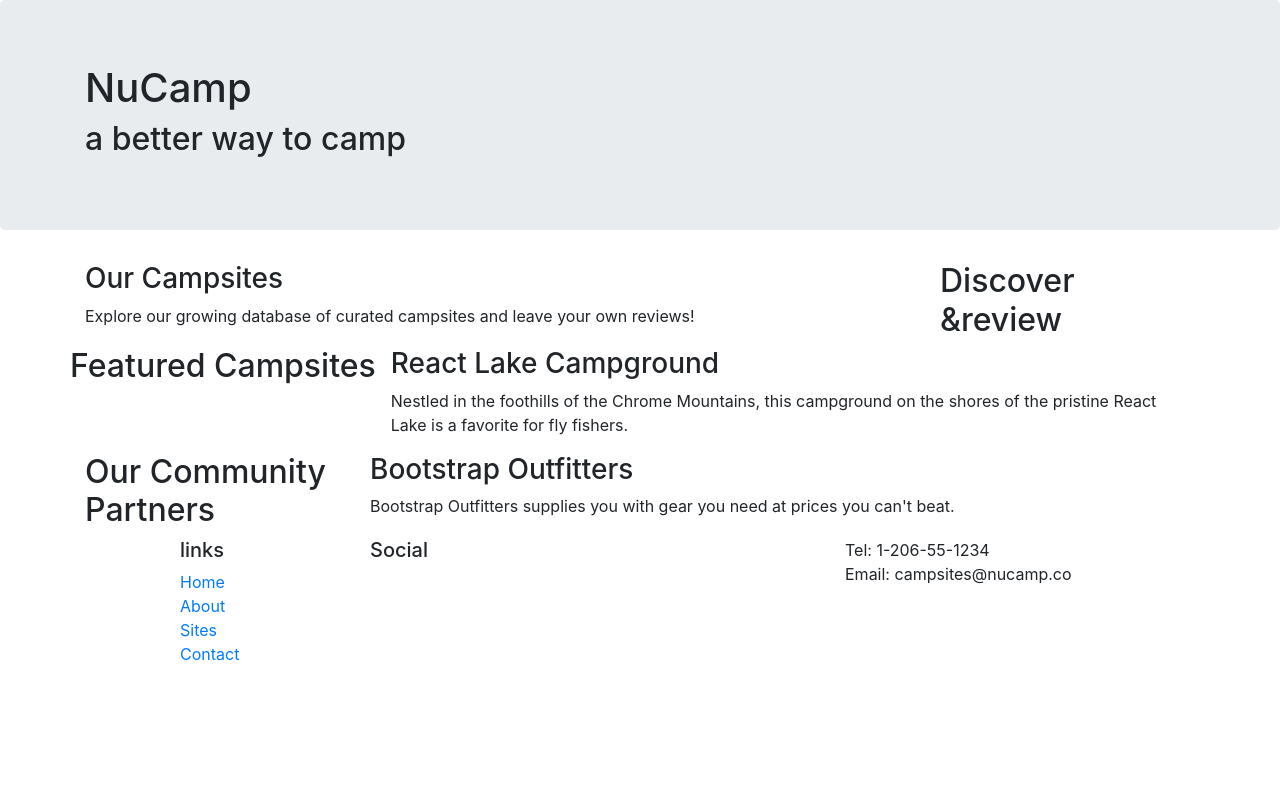
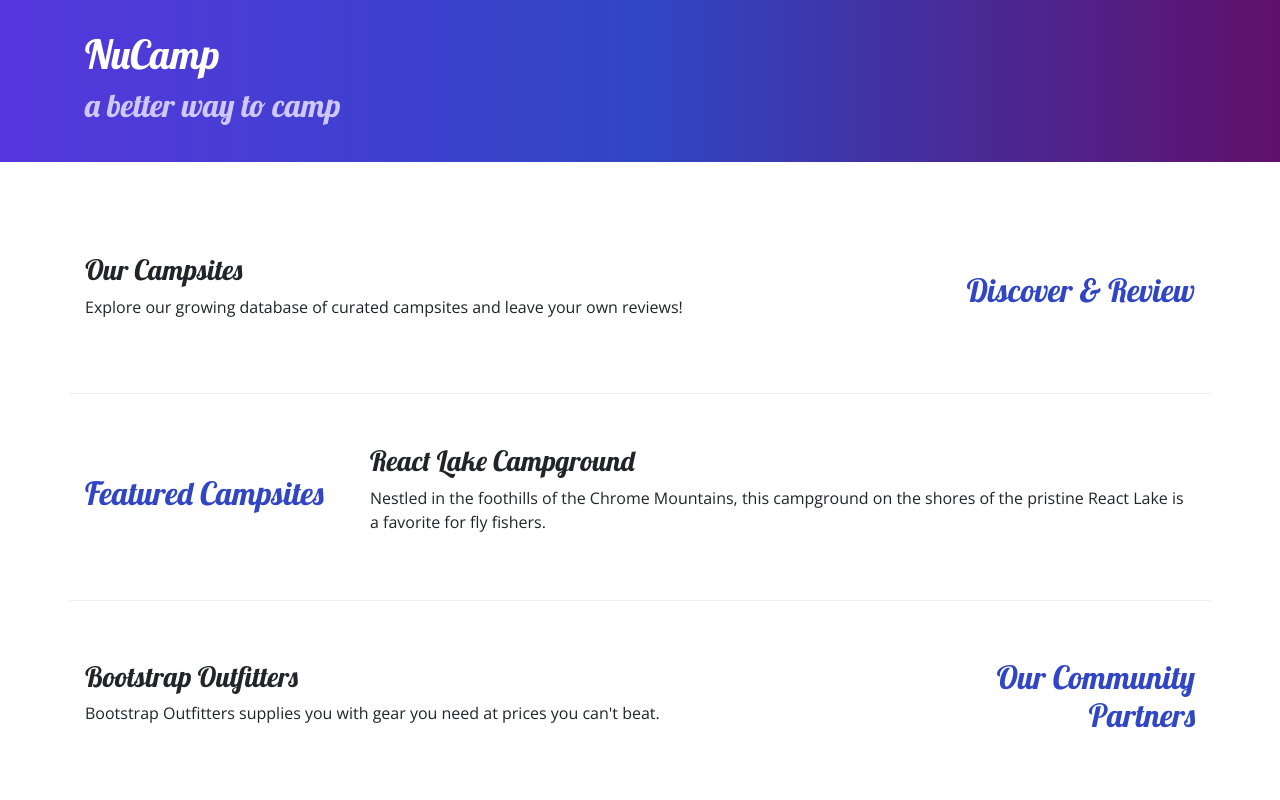
Before and after one commit to dannondorf/NuCamp-A-Better-Way-To-Camp, a website: page index.html in a window 1280 px wide. Shown: the top 800 px of the page. Drawn offline with nearby package versions, Linux system fonts and the light colour scheme.

Commit message:
Adding Custom Styles

```diff
--- /dev/null
+++ b/css/styles.css
@@ -0,0 +1,32 @@
+body {
+    font-family: "Open Sans", sans-serif;
+}
+
+h1, h2, h3 {
+    font-family: "Lobster", cursive;
+}
+
+h2 {
+    color: #3046c5;
+}
+
+header h2 {
+    color: #cec8ff;
+}
+
+footer {
+    background-image: linear-gradient(#cec8ff, white);
+    padding: 20px 0;
+}
+
+.jumbotron {
+    padding: 30px;
+    background-image: linear-gradient(to right, #5637DD, #3046C5, #60106B);
+    color: white;
+}
+
+.row-content {
+    padding: 50px 0;
+    border-bottom: 1px ridge;
+    min-height: 200px;
+}
--- a/index.html
+++ b/index.html
@@ -4,11 +4,13 @@
     <meta charset="UTF-8">
     <meta name="viewport" content="width=device-width, initial-scale=1.0" />
     <link rel="stylesheet" href="node_modules/bootstrap/dist/css/bootstrap.min.css" />
+    <link rel="stylesheet" href="https://fonts.googleapis.com/css?family=Lobster|Open+Sans" />
+    <link rel="stylesheet" href="css/styles.css" />
     <title>NuCamp: A Better Way To Camp</title>
 </head>
 <body>
 
-    <header class="jumbotron">
+    <header class="jumbotron jumbotron-fluid">
         <div class="container">
             <div class="row">
                 <div class="col">
@@ -20,9 +22,9 @@
     </header>
 
     <div class="container">
-        <div class="row">
+        <div class="row row-content align-items-center">
             <div class="col-sm-4 order-sm-last col-md-3">
-                <h2>Discover &review</h2>
+                <h2 class="text-sm-right">Discover & Review</h2>
             </div>
             <div class="col">
                 <h3>Our Campsites</h3>
@@ -30,8 +32,8 @@
             </div>
         </div>
         <div>
-            <div class="row">
-                <div class="col-sm-4-col-md-3">
+            <div class="row row-content align-items-center">
+                <div class="col-sm-4 col-md-3">
                     <h2>Featured Campsites</h2>
                 </div>
                 <div class="col">
@@ -40,9 +42,9 @@
                 </div>
             </div>
         </div>
-        <div class="row">
-            <div class="col-sm-4 order-sm-las col-md-3">
-                <h2>Our Community Partners</h2>
+        <div class="row row-content align-items-center">
+            <div class="col-sm-4 order-sm-last col-md-3">
+                <h2 class="text-sm-right">Our Community Partners</h2>
             </div>
             <div class="col">
                 <h3>Bootstrap Outfitters</h3>
@@ -63,14 +65,14 @@
                         <li><a href="#">Contact</a></li>
                     </ul>
                 </div>
-                <div class="col-6 col-sm-5">
+                <div class="col-6 col-sm-5 text-center">
                     <h5>Social</h5>
                     <a href="http://instagram.com"></a>
                     <a href="http://facebook.com"></a>
                     <a href="http://twitter.com"></a>
                     <a href="http://youtube.com"></a>
                 </div>
-                <div class="col-sm-4">
+                <div class="col-sm-4 text-center">
                     Tel: 1-206-55-1234 <br />
                     Email: campsites@nucamp.co
                 </div>
```
